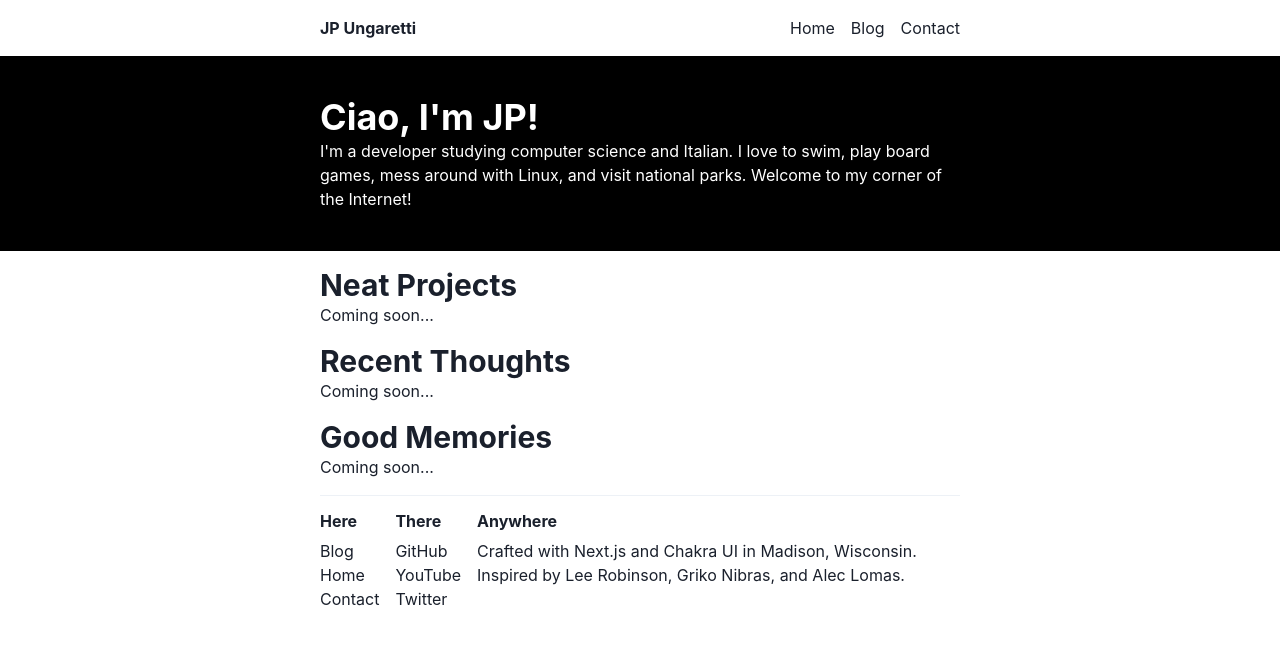
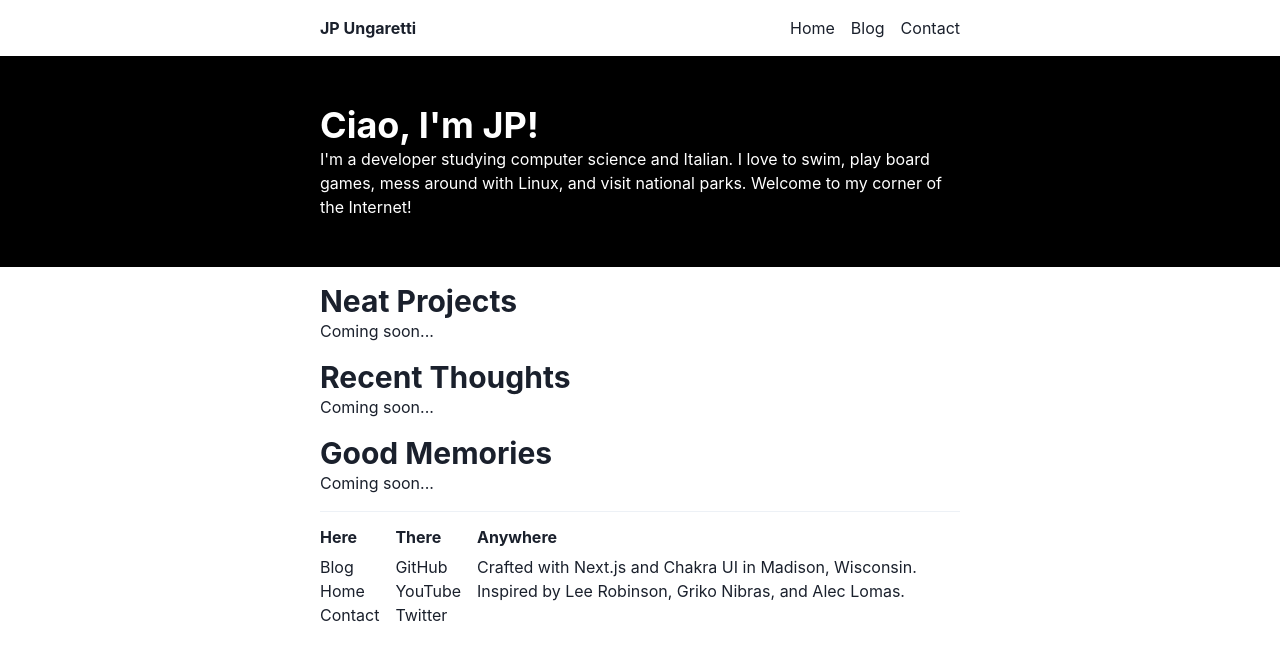
Before and after one commit to sbeczkiewicz/jungaretti.com, a Next.js app: page / in a window 1280 px wide. Shown: the top 660 px of the page. Built offline with nearby package versions, Linux system fonts and the light colour scheme.

Commit message:
Use Box instead of header

```diff
--- a/src/components/Welcome.js
+++ b/src/components/Welcome.js
@@ -2,17 +2,20 @@ import { Box, Container, Heading } from "@chakra-ui/react";
 
 export default function Welcome() {
   return (
-    <section>
-      <Box py={10} backgroundColor="black" color="white">
+    <Box
+      as="section"
+      paddingY={[8, null, 12]}
+      backgroundColor="black"
+      color="white"
+    >
       <Container>
         <Heading>Ciao, I'm JP!</Heading>
         <p>
-            I'm a developer studying computer science and Italian. I love to
-            swim, play board games, mess around with Linux, and visit national
-            parks. Welcome to my corner of the Internet!
+          I'm a developer studying computer science and Italian. I love to swim,
+          play board games, mess around with Linux, and visit national parks.
+          Welcome to my corner of the Internet!
         </p>
       </Container>
     </Box>
-    </section>
   );
 }
```
Lines whose indentation alone changed are shown as unchanged.
